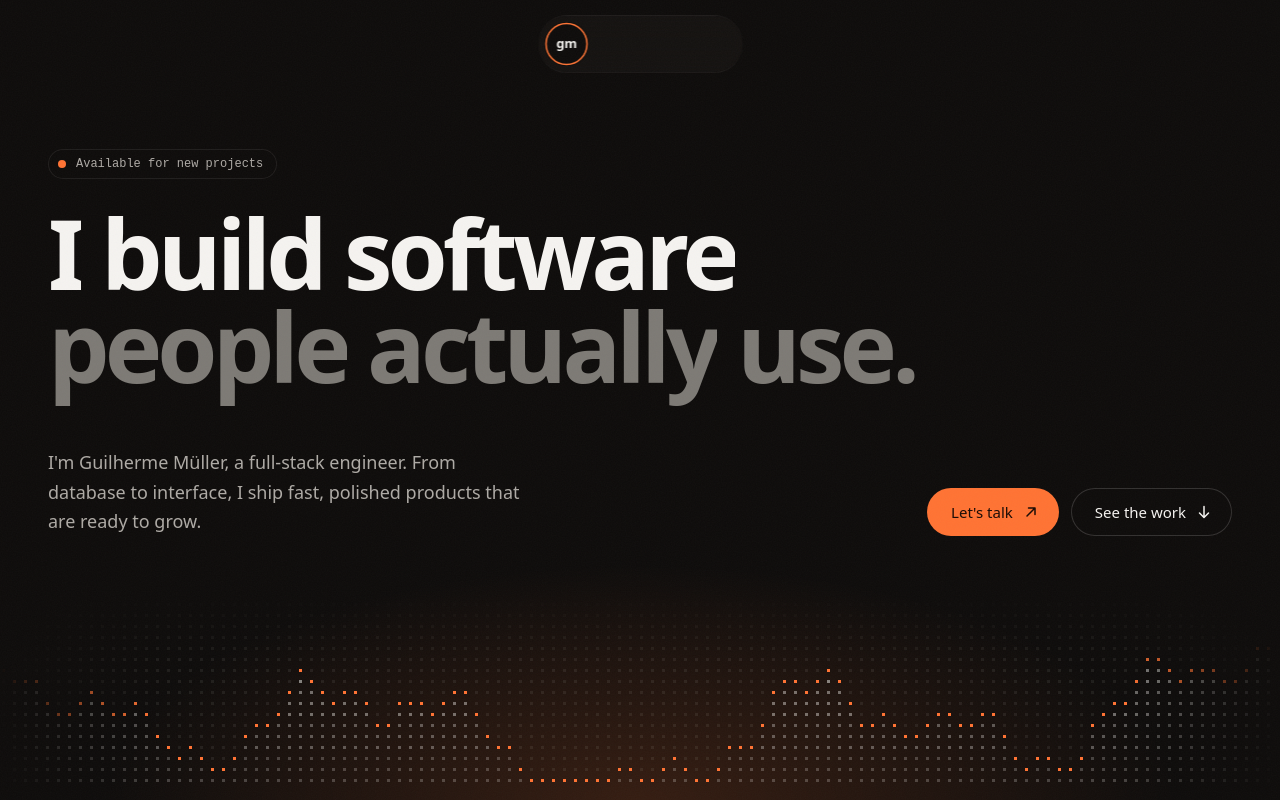
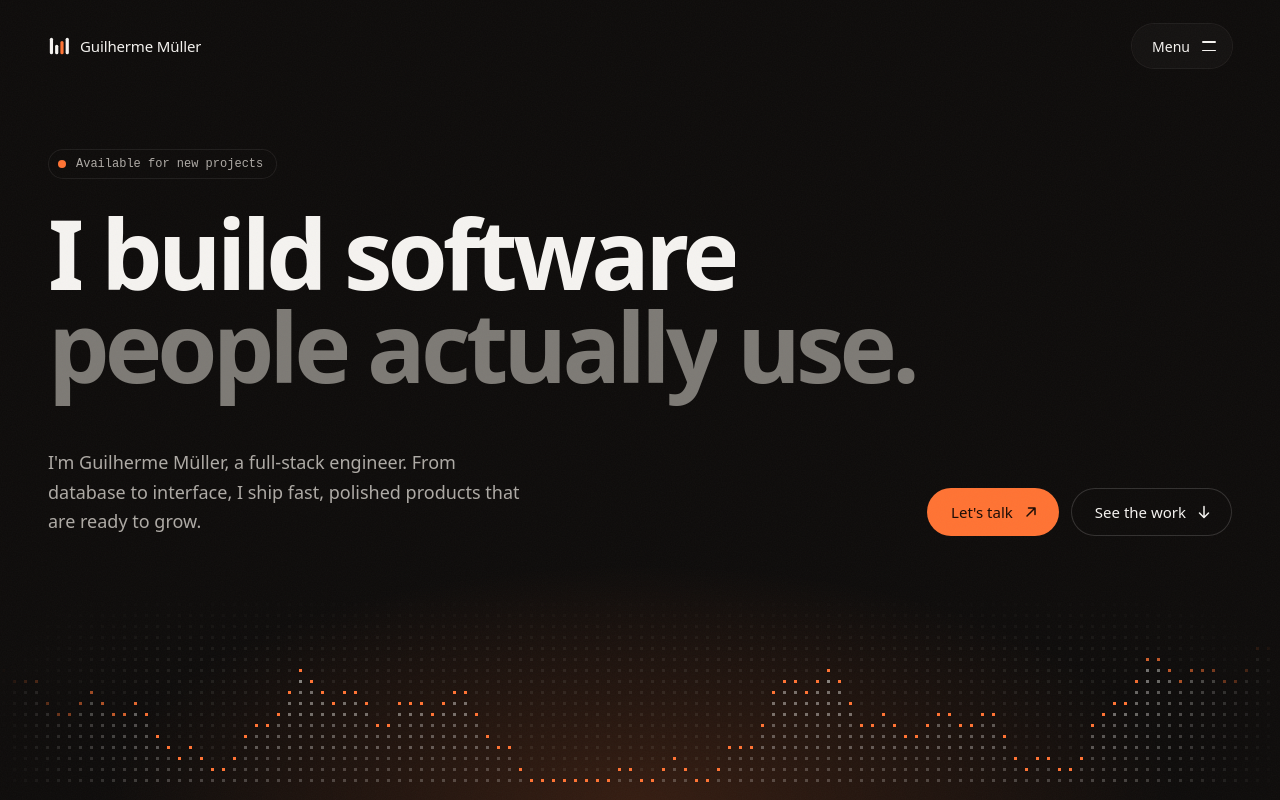
Before and after one commit to coder-muller/coder-muller-portfolio, a React (Vite) app: page / in a window 1280 px wide. Shown: the top 800 px of the page. Built offline with nearby package versions, Linux system fonts and the light colour scheme.

Commit message:
feat: minimal header with circular menu overlay

```diff
--- a/src/components/LocaleFade.tsx
+++ b/src/components/LocaleFade.tsx
@@ -27,5 +27,9 @@ export default function LocaleFade({ children }: { children: ReactNode }) {
     return () => controls.stop()
   }, [locale, reduce, animate, scope])
 
-  return <div ref={scope}>{children}</div>
+  return (
+    <div id="page" ref={scope}>
+      {children}
+    </div>
+  )
 }
--- a/src/components/Nav.tsx
+++ b/src/components/Nav.tsx
@@ -1,55 +1,82 @@
-import { useEffect, useState } from 'react'
+import { useEffect, useRef, useState, type MouseEvent } from 'react'
 import {
   AnimatePresence,
   motion,
+  useMotionValueEvent,
   useReducedMotion,
   useScroll,
-  useSpring,
-  type Transition,
 } from 'motion/react'
-import { ArrowUpRightIcon, ListIcon, XIcon } from '@phosphor-icons/react'
+import { ArrowUpRightIcon } from '@phosphor-icons/react'
 import { useLocale } from '../i18n/locale'
-import type { Locale, SectionId } from '../i18n/content'
+import { EMAIL, socials, type Locale, type SectionId } from '../i18n/content'
 import { useActiveSection } from '../hooks/useActiveSection'
-import { useMediaQuery } from '../hooks/useMediaQuery'
-import { EASE_OUT, SPRING_SNAPPY } from '../lib/motion'
+import { EASE_DRAWER, EASE_IN_OUT, EASE_OUT } from '../lib/motion'
+import { lockScroll, scrollToId, unlockScroll } from '../lib/scroll'
+import LogoMark from './LogoMark'
+import { RollText } from './primitives'
 
 const SECTION_IDS: SectionId[] = ['top', 'about', 'projects', 'services', 'stack', 'contact']
 
-// A ilha se comporta como o notch do Light Notch: nasce compacta, se expande,
-// e no mobile vira o próprio menu. O `layout` anima a forma entre os estados.
-const ICON_SWAP = { type: 'spring', duration: 0.3, bounce: 0 } as const
-
-const ISLAND: Transition = { type: 'spring', duration: 0.55, bounce: 0.18 }
-
-const fadeIn = {
-  initial: { opacity: 0, filter: 'blur(4px)' },
-  animate: { opacity: 1, filter: 'blur(0px)' },
-  exit: { opacity: 0, filter: 'blur(4px)', transition: { duration: 0.12 } },
-}
+type Origin = { x: number; y: number; r: number }
 
 export default function Nav() {
   const { t } = useLocale()
   const reduce = useReducedMotion()
-  const isDesktop = useMediaQuery('(min-width: 768px)', true)
   const active = useActiveSection(SECTION_IDS)
-  const [booted, setBooted] = useState(false)
   const [open, setOpen] = useState(false)
-  const menuOpen = open && !isDesktop
+  const [origin, setOrigin] = useState<Origin>({ x: 0, y: 0, r: 0 })
+  const [scrolled, setScrolled] = useState(false)
+  const buttonRef = useRef<HTMLButtonElement>(null)
+  const { scrollY } = useScroll()
+
+  useMotionValueEvent(scrollY, 'change', (y) => setScrolled(y > 40))
+
+  // O menu nasce do botão: o círculo cresce a partir do centro dele até cobrir
+  // o canto mais distante da tela.
+  const toggle = () => {
+    if (open) {
+      setOpen(false)
+      return
+    }
+    const rect = buttonRef.current?.getBoundingClientRect()
+    const x = rect ? rect.left + rect.width / 2 : window.innerWidth
+    const y = rect ? rect.top + rect.height / 2 : 0
+    const r = Math.hypot(Math.max(x, window.innerWidth - x), Math.max(y, window.innerHeight - y))
+    setOrigin({ x, y, r })
+    setOpen(true)
+  }
 
   useEffect(() => {
-    const id = window.setTimeout(() => setBooted(true), reduce ? 0 : 650)
-    return () => window.clearTimeout(id)
-  }, [reduce])
-
-  useEffect(() => {
-    if (!menuOpen) return
+    if (!open) return
+    const page = document.getElementById('page')
+    const button = buttonRef.current
+    lockScroll()
+    page?.setAttribute('inert', '')
     const onKey = (e: KeyboardEvent) => e.key === 'Escape' && setOpen(false)
     window.addEventListener('keydown', onKey)
-    return () => window.removeEventListener('keydown', onKey)
-  }, [menuOpen])
+    return () => {
+      window.removeEventListener('keydown', onKey)
+      page?.removeAttribute('inert')
+      unlockScroll()
+      button?.focus({ preventScroll: true })
+    }
+  }, [open])
 
-  const close = () => setOpen(false)
+  const go = (id: SectionId) => (e: MouseEvent<HTMLAnchorElement>) => {
+    e.preventDefault()
+    setOpen(false)
+    unlockScroll()
+    scrollToId(id)
+  }
+
+  const enter = (delay: number) =>
+    reduce
+      ? { initial: { opacity: 0 }, animate: { opacity: 1 }, transition: { duration: 0.4, delay } }
+      : {
+          initial: { opacity: 0, transform: 'translateY(-12px)', filter: 'blur(6px)' },
+          animate: { opacity: 1, transform: 'translateY(0px)', filter: 'blur(0px)' },
+          transition: { duration: 0.8, ease: EASE_OUT, delay },
+        }
 
   return (
     <>
@@ -60,270 +87,254 @@ export default function Nav() {
         {t.nav.skip}
       </a>
 
-      <AnimatePresence>
-        {menuOpen && (
-          <motion.div
-            key="scrim"
+      <header className="pointer-events-none fixed inset-x-0 top-0 z-50">
+        {/* Desfoque progressivo: só aparece quando há conteúdo passando por baixo. */}
+        <div
           aria-hidden
-            onClick={close}
-            initial={{ opacity: 0 }}
-            animate={{ opacity: 1 }}
-            exit={{ opacity: 0 }}
-            transition={{ duration: 0.25 }}
-            className="fixed inset-0 z-40 bg-bg/60 backdrop-blur-sm"
+          className={`absolute inset-x-0 top-0 -z-10 h-28 bg-linear-to-b from-bg/85 to-transparent backdrop-blur-md transition-opacity duration-500 [mask-image:linear-gradient(to_bottom,black_40%,transparent)] ${
+            scrolled && !open ? 'opacity-100' : 'opacity-0'
+          }`}
         />
-        )}
-      </AnimatePresence>
 
-      <header className="pointer-events-none fixed inset-x-0 top-0 z-50 flex justify-center px-[max(1rem,env(safe-area-inset-left))] pt-[max(0.75rem,env(safe-area-inset-top))] md:pt-4">
-        <motion.nav
-          layout
-          initial={reduce ? false : { opacity: 0, y: -28, scale: 0.9 }}
-          animate={{ opacity: 1, y: 0, scale: 1 }}
-          transition={{ ...ISLAND, opacity: { duration: 0.3 } }}
-          style={{ borderRadius: 28 }}
-          className={`glass pointer-events-auto flex overflow-hidden ring-1 ring-line ${
-            menuOpen ? 'w-full max-w-md flex-col p-2' : 'items-center gap-1 p-1.5'
+        <div className="mx-auto flex max-w-[1400px] items-center justify-between px-4 pt-[max(1rem,env(safe-area-inset-top))] sm:px-8 md:pt-6 lg:px-12">
+          <motion.a
+            {...enter(0.1)}
+            href="#top"
+            onClick={go('top')}
+            aria-label={`Guilherme Müller, ${t.footer.backToTop.toLowerCase()}`}
+            className="group pointer-events-auto -mx-2 flex h-11 items-center gap-2.5 rounded-full px-2"
+          >
+            <LogoMark className="size-[22px]" />
+            <RollText
+              text="Guilherme Müller"
+              className="text-[15px] font-medium tracking-[-0.01em] text-fg"
+            />
+          </motion.a>
+
+          <motion.div {...enter(0.2)} className="pointer-events-auto flex items-center gap-5">
+            <SectionIndicator label={active === 'top' || open ? null : t.sections[active]} />
+            <button
+              ref={buttonRef}
+              type="button"
+              onClick={toggle}
+              aria-expanded={open}
+              aria-controls="site-menu"
+              aria-label={open ? t.nav.closeMenu : t.nav.openMenu}
+              className="glass flex h-11 items-center gap-3 rounded-full pr-4 pl-5 text-[14px] font-medium text-fg ring-1 ring-line transition-[scale] duration-200 active:scale-[0.96]"
+            >
+              <RollText text={t.nav.menu} swapTo={t.nav.close} active={open} />
+              <span className="relative block h-2.5 w-3.5" aria-hidden>
+                <span
+                  className={`absolute left-0 h-[1.5px] w-full rounded-full bg-current transition-[top,rotate] duration-300 ease-out ${
+                    open ? 'top-[4.25px] rotate-45' : 'top-0'
                   }`}
-        >
-          <motion.div layout="position" className="flex items-center gap-1">
-            <Logo />
-            {!isDesktop && booted && (
-              <SectionLabel label={t.sections[active]} hidden={menuOpen} />
-            )}
-            {!isDesktop && booted && (
-              <motion.button
-                layout="position"
-                {...fadeIn}
-                type="button"
-                onClick={() => setOpen((o) => !o)}
-                aria-expanded={menuOpen}
-                aria-controls="island-menu"
-                aria-label={menuOpen ? t.nav.closeMenu : t.nav.openMenu}
-                className="ml-auto grid size-11 place-items-center rounded-full text-fg transition-[background-color,scale] duration-200 hover:bg-fg/[0.08] active:scale-[0.96]"
-              >
-                <AnimatePresence mode="popLayout" initial={false}>
-                  <motion.span
-                    key={menuOpen ? 'x' : 'list'}
-                    initial={{ opacity: 0, scale: 0.25, filter: 'blur(4px)' }}
-                    animate={{ opacity: 1, scale: 1, filter: 'blur(0px)' }}
-                    exit={{ opacity: 0, scale: 0.25, filter: 'blur(4px)' }}
-                    transition={ICON_SWAP}
-                    className="grid place-items-center"
-                  >
-                    {menuOpen ? <XIcon size={20} /> : <ListIcon size={20} />}
-                  </motion.span>
-                </AnimatePresence>
-              </motion.button>
-            )}
+                />
+                <span
+                  className={`absolute left-0 h-[1.5px] w-full rounded-full bg-current transition-[top,rotate] duration-300 ease-out ${
+                    open ? 'top-[4.25px] -rotate-45' : 'top-[8.5px]'
+                  }`}
+                />
+              </span>
+            </button>
           </motion.div>
-
-          {isDesktop && booted && <DesktopLinks active={active} />}
+        </div>
+      </header>
 
       <AnimatePresence>
-            {menuOpen && <MobileMenu key="menu" active={active} onNavigate={close} />}
+        {open && <MenuOverlay key="menu" origin={origin} active={active} onNavigate={go} />}
       </AnimatePresence>
-        </motion.nav>
-      </header>
     </>
   )
 }
 
-function Logo() {
-  const { t } = useLocale()
-  const { scrollYProgress } = useScroll()
-  const progress = useSpring(scrollYProgress, { stiffness: 140, damping: 28 })
-
+function SectionIndicator({ label }: { label: string | null }) {
   return (
-    <motion.a
-      layout="position"
-      href="#top"
-      aria-label={`Guilherme Müller, ${t.footer.backToTop.toLowerCase()}`}
-      className="relative grid size-11 shrink-0 place-items-center rounded-full bg-bg text-[13px] font-semibold tracking-[-0.02em] text-fg transition-[scale] duration-200 active:scale-[0.96]"
-    >
-      <svg viewBox="0 0 44 44" className="absolute inset-0 size-full -rotate-90" aria-hidden>
-        <circle cx="22" cy="22" r="20.5" fill="none" stroke="var(--color-line-strong)" strokeWidth="1" />
-        <motion.circle
-          cx="22"
-          cy="22"
-          r="20.5"
-          fill="none"
-          stroke="var(--color-accent)"
-          strokeWidth="1.5"
-          strokeLinecap="round"
-          style={{ pathLength: progress }}
-        />
-      </svg>
-      gm
-    </motion.a>
-  )
-}
-
-function SectionLabel({ label, hidden }: { label: string; hidden: boolean }) {
-  return (
-    <motion.span
-      layout="position"
-      {...fadeIn}
+    <span
+      className="hidden h-11 items-center overflow-hidden font-mono text-[12px] text-muted sm:flex"
       aria-hidden
-      className={`relative flex h-11 min-w-24 items-center overflow-hidden pr-2 pl-2.5 font-mono text-[12px] tracking-[0.04em] text-muted uppercase transition-opacity duration-200 ${
-        hidden ? 'opacity-0' : ''
-      }`}
     >
       <AnimatePresence mode="popLayout" initial={false}>
+        {label && (
           <motion.span
             key={label}
             initial={{ opacity: 0, transform: 'translateY(10px)', filter: 'blur(4px)' }}
             animate={{ opacity: 1, transform: 'translateY(0px)', filter: 'blur(0px)' }}
             exit={{ opacity: 0, transform: 'translateY(-10px)', filter: 'blur(4px)' }}
             transition={{ duration: 0.35, ease: EASE_OUT }}
-          className="block whitespace-nowrap"
+            className="flex items-center gap-2 whitespace-nowrap"
           >
+            <span className="size-1.5 rounded-full bg-accent" />
             {label}
           </motion.span>
+        )}
       </AnimatePresence>
-    </motion.span>
+    </span>
   )
 }
 
-function DesktopLinks({ active }: { active: SectionId }) {
+function MenuOverlay({
+  origin,
+  active,
+  onNavigate,
+}: {
+  origin: Origin
+  active: SectionId
+  onNavigate: (id: SectionId) => (e: MouseEvent<HTMLAnchorElement>) => void
+}) {
   const { t } = useLocale()
+  const reduce = useReducedMotion()
+  const firstLink = useRef<HTMLAnchorElement>(null)
+  const at = `${origin.x}px ${origin.y}px`
+
+  useEffect(() => {
+    firstLink.current?.focus({ preventScroll: true })
+  }, [])
+
+  const shape = reduce
+    ? {
+        initial: { opacity: 0 },
+        animate: { opacity: 1, transition: { duration: 0.25 } },
+        exit: { opacity: 0, transition: { duration: 0.2 } },
+      }
+    : {
+        initial: { clipPath: `circle(0px at ${at})` },
+        animate: {
+          clipPath: `circle(${origin.r}px at ${at})`,
+          transition: { duration: 0.8, ease: EASE_DRAWER },
+        },
+        exit: {
+          clipPath: `circle(0px at ${at})`,
+          transition: { duration: 0.55, ease: EASE_IN_OUT, delay: 0.1 },
+        },
+      }
+
+  const rise = (delay: number) => ({
+    initial: reduce ? { opacity: 0 } : { transform: 'translateY(110%)' },
+    animate: {
+      opacity: 1,
+      transform: 'translateY(0%)',
+      transition: { duration: 0.9, ease: EASE_OUT, delay },
+    },
+    exit: { opacity: 0, transition: { duration: 0.15 } },
+  })
+
+  const fade = (delay: number) => ({
+    initial: { opacity: 0, filter: 'blur(6px)' },
+    animate: { opacity: 1, filter: 'blur(0px)', transition: { duration: 0.6, delay } },
+    exit: { opacity: 0, transition: { duration: 0.15 } },
+  })
 
   return (
     <motion.div
-      className="flex items-center gap-1"
-      initial="hidden"
-      animate="show"
-      variants={{ show: { transition: { staggerChildren: 0.04, delayChildren: 0.08 } } }}
+      id="site-menu"
+      role="dialog"
+      aria-modal="true"
+      aria-label={t.nav.menu}
+      data-lenis-prevent
+      {...shape}
+      className="fixed inset-0 z-40 overflow-y-auto bg-surface"
     >
-      <ul className="flex items-center pl-2">
-        {t.nav.items.map((item) => (
-          <motion.li key={item.id} variants={childFade}>
-            <a
+      <div
+        aria-hidden
+        className="pointer-events-none absolute inset-0 bg-[radial-gradient(55%_55%_at_0%_100%,oklch(0.72_0.19_42/0.16),transparent_70%)]"
+      />
+
+      <div className="relative mx-auto flex min-h-full max-w-[1400px] flex-col justify-between gap-16 px-4 pt-28 pb-[max(2rem,env(safe-area-inset-bottom))] sm:px-8 md:pt-36 lg:px-12">
+        <nav aria-label={t.nav.menu}>
+          <ul className="group/list flex flex-col">
+            {t.nav.items.map((item, i) => (
+              <li key={item.id} className="overflow-hidden">
+                <motion.a
+                  ref={i === 0 ? firstLink : undefined}
                   href={`#${item.id}`}
+                  onClick={onNavigate(item.id)}
                   aria-current={active === item.id ? 'true' : undefined}
-              className={`relative block rounded-full px-4 py-2.5 text-[14px] transition-colors duration-200 ${
-                active === item.id ? 'text-fg' : 'text-muted hover:text-fg'
-              }`}
+                  {...rise(0.32 + i * 0.06)}
+                  className="group flex items-center gap-4 py-1 text-[clamp(44px,9vw,120px)] leading-[1.02] font-semibold tracking-[-0.055em] text-fg transition-opacity duration-300 group-hover/list:opacity-35 hover:!opacity-100 focus-visible:!opacity-100"
                 >
-              {active === item.id && (
-                <motion.span
-                  layoutId="nav-active"
-                  transition={SPRING_SNAPPY}
-                  className="absolute inset-0 rounded-full bg-fg/[0.08]"
-                />
-              )}
-              <span className="relative">{item.label}</span>
-            </a>
-          </motion.li>
-        ))}
-      </ul>
-
-      <motion.div variants={childFade} className="mx-1 h-5 w-px bg-line-strong" aria-hidden />
-
-      <motion.div variants={childFade}>
-        <LocaleToggle id="desktop" />
-      </motion.div>
-
-      <motion.a
-        variants={childFade}
-        href="#contact"
-        className="group ml-1 inline-flex h-11 items-center gap-2 rounded-full bg-accent pr-4 pl-5 text-[14px] font-medium whitespace-nowrap text-accent-fg transition-[background-color,scale] duration-200 hover:bg-[oklch(0.76_0.19_42)] active:scale-[0.96]"
-      >
-        {t.nav.cta}
+                  <RollText text={item.label} />
+                  {active === item.id ? (
+                    <span className="size-[0.14em] rounded-full bg-accent" aria-hidden />
+                  ) : null}
                   <ArrowUpRightIcon
                     weight="bold"
-          className="size-3.5 transition-transform duration-300 ease-out group-hover:rotate-45"
+                    className="ml-auto size-[0.4em] -translate-x-3 text-accent opacity-0 transition-[opacity,translate] duration-300 ease-out group-hover:translate-x-0 group-hover:opacity-100"
                     aria-hidden
                   />
                 </motion.a>
+              </li>
+            ))}
+          </ul>
+        </nav>
+
+        <motion.div
+          {...fade(0.6)}
+          className="grid gap-10 border-t border-line pt-8 md:grid-cols-[auto_1fr] md:items-end md:gap-16"
+        >
+          <div>
+            <p className="font-mono text-[12px] text-subtle">{t.nav.language}</p>
+            <LocaleSwitch />
+          </div>
+
+          <div className="md:justify-self-end md:text-right">
+            <p className="font-mono text-[12px] text-subtle">{t.sections.contact}</p>
+            <a
+              href={`mailto:${EMAIL}`}
+              className="mt-3 inline-block text-[clamp(18px,2vw,24px)] font-medium tracking-[-0.02em] break-all text-fg underline decoration-line-strong decoration-1 underline-offset-[6px] transition-[text-decoration-color] duration-300 hover:decoration-accent"
+            >
+              {EMAIL}
+            </a>
+            <ul className="mt-3 flex flex-wrap gap-x-6 gap-y-1 md:justify-end">
+              {socials.map((s) => (
+                <li key={s.label}>
+                  <a
+                    href={s.href}
+                    target="_blank"
+                    rel="noopener noreferrer"
+                    className="inline-block py-2 text-[15px] text-muted transition-colors duration-200 hover:text-fg"
+                  >
+                    {s.label}
+                  </a>
+                </li>
+              ))}
+            </ul>
+          </div>
+        </motion.div>
+      </div>
     </motion.div>
   )
 }
 
-const childFade = {
-  hidden: { opacity: 0, filter: 'blur(6px)', transform: 'translateY(4px)' },
-  show: {
-    opacity: 1,
-    filter: 'blur(0px)',
-    transform: 'translateY(0px)',
-    transition: { duration: 0.4, ease: EASE_OUT },
-  },
-}
-
-function MobileMenu({ active, onNavigate }: { active: SectionId; onNavigate: () => void }) {
-  const { t } = useLocale()
-
-  return (
-    <motion.div
-      id="island-menu"
-      layout="position"
-      initial="hidden"
-      animate="show"
-      exit={{ opacity: 0, transition: { duration: 0.12 } }}
-      variants={{ show: { transition: { staggerChildren: 0.05, delayChildren: 0.12 } } }}
-      className="px-3 pt-4 pb-2"
-    >
-      <ul className="flex flex-col">
-        {t.nav.items.map((item) => (
-          <motion.li key={item.id} variants={childFade}>
-            <a
-              href={`#${item.id}`}
-              onClick={onNavigate}
-              aria-current={active === item.id ? 'true' : undefined}
-              className="flex items-center justify-between py-3 text-[28px] font-medium tracking-[-0.03em] text-fg"
-            >
-              {item.label}
-              {active === item.id && <span className="size-2 rounded-full bg-accent" aria-hidden />}
-            </a>
-          </motion.li>
-        ))}
-      </ul>
-
-      <motion.div
-        variants={childFade}
-        className="mt-5 flex items-center justify-between gap-3 border-t border-line pt-4"
-      >
-        <LocaleToggle id="mobile" />
-        <a
-          href="#contact"
-          onClick={onNavigate}
-          className="inline-flex h-11 items-center gap-2 rounded-full bg-accent pr-4 pl-5 text-[15px] font-medium text-accent-fg transition-[scale] duration-200 active:scale-[0.96]"
-        >
-          {t.nav.cta}
-          <ArrowUpRightIcon weight="bold" className="size-3.5" aria-hidden />
-        </a>
-      </motion.div>
-    </motion.div>
-  )
-}
-
-const LOCALES: { id: Locale; label: string; name: string }[] = [
-  { id: 'pt', label: 'PT', name: 'Português' },
-  { id: 'en', label: 'EN', name: 'English' },
+const LOCALES: { id: Locale; label: string }[] = [
+  { id: 'pt', label: 'Português' },
+  { id: 'en', label: 'English' },
 ]
 
-function LocaleToggle({ id }: { id: string }) {
+function LocaleSwitch() {
   const { locale, setLocale, t } = useLocale()
 
   return (
-    <div role="group" aria-label={t.nav.language} className="flex rounded-full bg-bg/60 p-1">
+    <div
+      role="group"
+      aria-label={t.nav.language}
+      className="mt-3 inline-flex rounded-full bg-bg/70 p-1 ring-1 ring-line"
+    >
       {LOCALES.map((l) => (
         <button
           key={l.id}
           type="button"
           lang={l.id}
           aria-pressed={locale === l.id}
-          aria-label={l.name}
           onClick={() => setLocale(l.id)}
-          className={`relative h-10 w-11 rounded-full font-mono text-[12px] transition-colors duration-200 ${
+          className={`relative h-11 rounded-full px-5 text-[15px] transition-colors duration-200 ${
             locale === l.id ? 'text-fg' : 'text-subtle hover:text-muted'
           }`}
         >
           {locale === l.id && (
             <motion.span
-              layoutId={`locale-${id}`}
-              transition={SPRING_SNAPPY}
-              className="absolute inset-0 rounded-full bg-fg/[0.1]"
+              layoutId="locale-pill"
+              transition={{ type: 'spring', duration: 0.45, bounce: 0.2 }}
+              className="absolute inset-0 rounded-full bg-fg/10"
             />
           )}
           <span className="relative">{l.label}</span>
--- a/src/components/primitives.tsx
+++ b/src/components/primitives.tsx
@@ -113,6 +113,48 @@ export function CountUp({ value, suffix = '' }: { value: number; suffix?: string
   )
 }
 
+// Texto que rola letra a letra: sai por cima e a cópia entra por baixo.
+// Com `swapTo`, a cópia de baixo é outro texto e o `active` controla a troca.
+export function RollText({
+  text,
+  swapTo,
+  active,
+  className = '',
+}: {
+  text: string
+  swapTo?: string
+  active?: boolean
+  className?: string
+}) {
+  const trigger =
+    active === undefined
+      ? 'group-hover:-translate-y-full group-focus-visible:-translate-y-full'
+      : active
+        ? '-translate-y-full'
+        : ''
+
+  const letters = (value: string) =>
+    [...value].map((ch, i) => (
+      <span
+        key={i}
+        className={`inline-block whitespace-pre transition-transform duration-500 ease-out motion-reduce:transition-none ${trigger}`}
+        style={{ transitionDelay: `${i * 14}ms` }}
+      >
+        {ch}
+      </span>
+    ))
+
+  return (
+    <span className={`relative inline-flex overflow-hidden ${className}`}>
+      <span className="sr-only">{active && swapTo ? swapTo : text}</span>
+      <span aria-hidden>{letters(text)}</span>
+      <span aria-hidden className="absolute top-full left-0">
+        {letters(swapTo ?? text)}
+      </span>
+    </span>
+  )
+}
+
 // Seta que sai pelo canto e volta pelo lado oposto no hover.
 export function SwapArrow({ className = 'size-4' }: { className?: string }) {
   return (
--- /dev/null
+++ b/src/lib/scroll.ts
@@ -0,0 +1,30 @@
+import type Lenis from 'lenis'
+
+// Ponto único de controle do scroll: com Lenis (movimento completo) ou nativo
+// (movimento reduzido).
+let lenis: Lenis | null = null
+
+export function setLenis(instance: Lenis | null) {
+  lenis = instance
+}
+
+export function lockScroll() {
+  lenis?.stop()
+  document.documentElement.style.overflow = 'hidden'
+}
+
+export function unlockScroll() {
+  document.documentElement.style.overflow = ''
+  lenis?.start()
+}
+
+export function scrollToId(id: string) {
+  const target = id === 'top' ? 0 : document.getElementById(id)
+  if (target === null) return
+  if (lenis) {
+    lenis.scrollTo(target, { offset: id === 'top' ? 0 : -24, force: true })
+    return
+  }
+  if (target === 0) window.scrollTo({ top: 0 })
+  else target.scrollIntoView()
+}
```
Also changed, not shown: src/hooks/useSmoothScroll.ts (+6 -1 lines), src/index.css (+31 -0 lines). Lines whose indentation alone changed are shown as unchanged.
